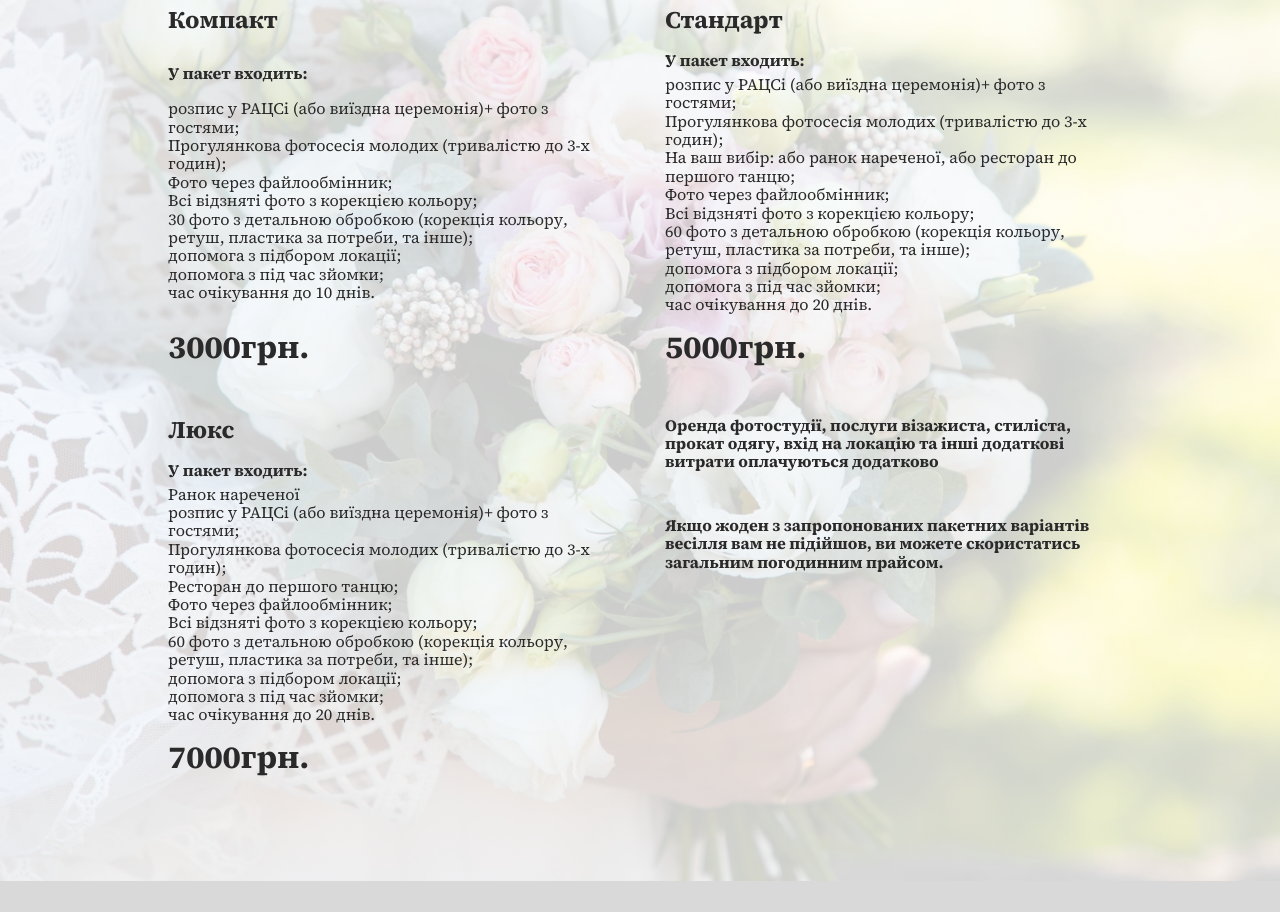
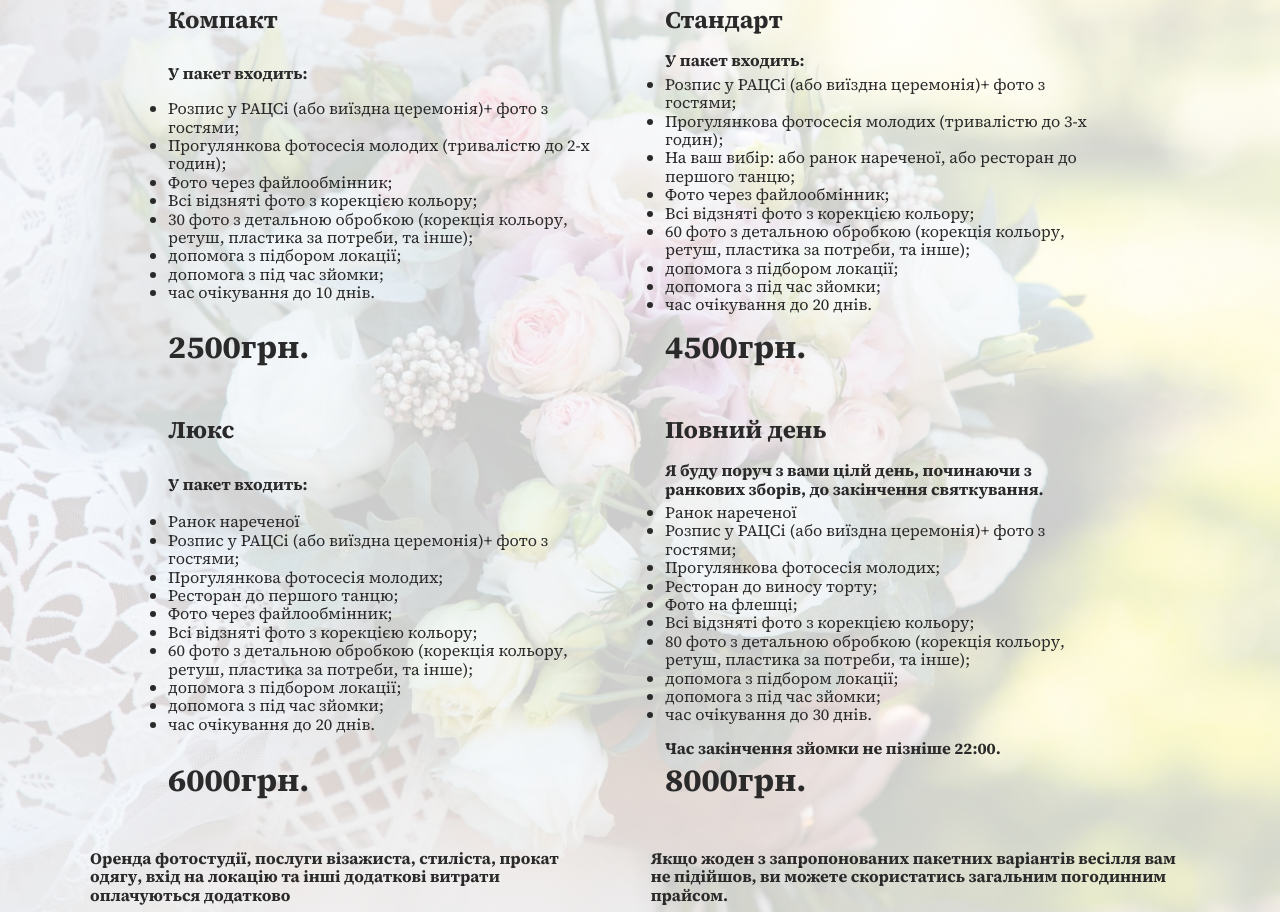
Before and after one commit to Alinatiurina/photography, a plain HTML site: page wedding.html in a window 1280 px wide. Shown: the part 340-1252 px from the top of the page. Drawn offline with nearby package versions, Linux system fonts and the light colour scheme; a web font is replaced by a local one.

Commit message:
add full day

```diff
--- a/styles.css
+++ b/styles.css
@@ -709,7 +709,7 @@ main {
   border: none;
   outline: none;
   transition: 0.4s;
-  border: 1px solid #000;
+  border: 1px solid #0000003b;
   /* box-shadow: 2px 4px 6px 0px rgba(0, 0, 0, 0.25); */
 }
 
--- a/wedding.css
+++ b/wedding.css
@@ -9,7 +9,7 @@ a {
 }
 ul,
 ol {
-  list-style: none;
+  list-style: disc;
 }
 button {
   cursor: pointer;
@@ -241,14 +241,12 @@ main {
 }
 .dop {
   display: flex;
-  flex-direction: column;
   justify-content: flex-start;
   font-weight: 400;
   gap: 40px;
 }
 @media screen and (min-width: 720px) {
   .price-section {
-    height: 1151px;
     background-image: linear-gradient(
         rgba(255, 255, 255, 0.8),
         rgba(255, 255, 255, 0.8)
--- a/wedding.html
+++ b/wedding.html
@@ -94,10 +94,10 @@
             <p class="price-text">У пакет входить:</p>
             <ul class="price-list">
               <li class="price-item">
-                розпис у РАЦСі (або виїздна церемонія)+ фото з гостями;
+                Розпис у РАЦСі (або виїздна церемонія)+ фото з гостями;
               </li>
               <li class="price-item">
-                Прогулянкова фотосесія молодих (тривалістю до 3-х годин);
+                Прогулянкова фотосесія молодих (тривалістю до 2-х годин);
               </li>
               <li class="price-item">Фото через файлообмінник;</li>
               <li class="price-item">Всі відзняті фото з корекцією кольору;</li>
@@ -109,14 +109,14 @@
               <li class="price-item">допомога з під час зйомки;</li>
               <li class="price-item">час очікування до 10 днів.</li>
             </ul>
-            <p class="price-total">3000грн.</p>
+            <p class="price-total">2500грн.</p>
           </div>
           <div class="pacet">
             <h2 class="prise-title">Стандарт</h2>
             <p class="price-text">У пакет входить:</p>
             <ul class="price-list">
               <li class="price-item">
-                розпис у РАЦСі (або виїздна церемонія)+ фото з гостями;
+                Розпис у РАЦСі (або виїздна церемонія)+ фото з гостями;
               </li>
               <li class="price-item">
                 Прогулянкова фотосесія молодих (тривалістю до 3-х годин);
@@ -135,7 +135,7 @@
               <li class="price-item">допомога з під час зйомки;</li>
               <li class="price-item">час очікування до 20 днів.</li>
             </ul>
-            <p class="price-total">5000грн.</p>
+            <p class="price-total">4500грн.</p>
           </div>
           <div class="pacet">
             <h2 class="prise-title">Люкс</h2>
@@ -143,11 +143,9 @@
             <ul class="price-list">
               <li class="price-item">Ранок нареченої</li>
               <li class="price-item">
-                розпис у РАЦСі (або виїздна церемонія)+ фото з гостями;
+                Розпис у РАЦСі (або виїздна церемонія)+ фото з гостями;
               </li>
-              <li class="price-item">
-                Прогулянкова фотосесія молодих (тривалістю до 3-х годин);
-              </li>
+              <li class="price-item">Прогулянкова фотосесія молодих;</li>
               <li class="price-item">Ресторан до першого танцю;</li>
               <li class="price-item">Фото через файлообмінник;</li>
               <li class="price-item">Всі відзняті фото з корекцією кольору;</li>
@@ -159,9 +157,35 @@
               <li class="price-item">допомога з під час зйомки;</li>
               <li class="price-item">час очікування до 20 днів.</li>
             </ul>
-            <p class="price-total">7000грн.</p>
+            <p class="price-total">6000грн.</p>
           </div>
-          <div class="pacet dop">
+          <div class="pacet">
+            <h2 class="prise-title">Повний день</h2>
+            <p class="price-text">
+              Я буду поруч з вами цілй день, починаючи з ранкових зборів, до
+              закінчення святкування.
+            </p>
+            <ul class="price-list">
+              <li class="price-item">Ранок нареченої</li>
+              <li class="price-item">
+                Розпис у РАЦСі (або виїздна церемонія)+ фото з гостями;
+              </li>
+              <li class="price-item">Прогулянкова фотосесія молодих;</li>
+              <li class="price-item">Ресторан до виносу торту;</li>
+              <li class="price-item">Фото на флешці;</li>
+              <li class="price-item">Всі відзняті фото з корекцією кольору;</li>
+              <li class="price-item">
+                80 фото з детальною обробкою (корекція кольору, ретуш, пластика
+                за потреби, та інше);
+              </li>
+              <li class="price-item">допомога з підбором локації;</li>
+              <li class="price-item">допомога з під час зйомки;</li>
+              <li class="price-item">час очікування до 30 днів.</li>
+            </ul>
+            <p class="price-text">Час закінчення зйомки не пізніше 22:00.</p>
+            <p class="price-total">8000грн.</p>
+          </div>
+          <div class="dop">
             <p class="price-text">
               Оренда фотостудії, послуги візажиста, стиліста, прокат одягу, вхід
               на локацію та інші додаткові витрати оплачуються додатково
```
Also changed, not shown: index.html (+2 -2 lines).
